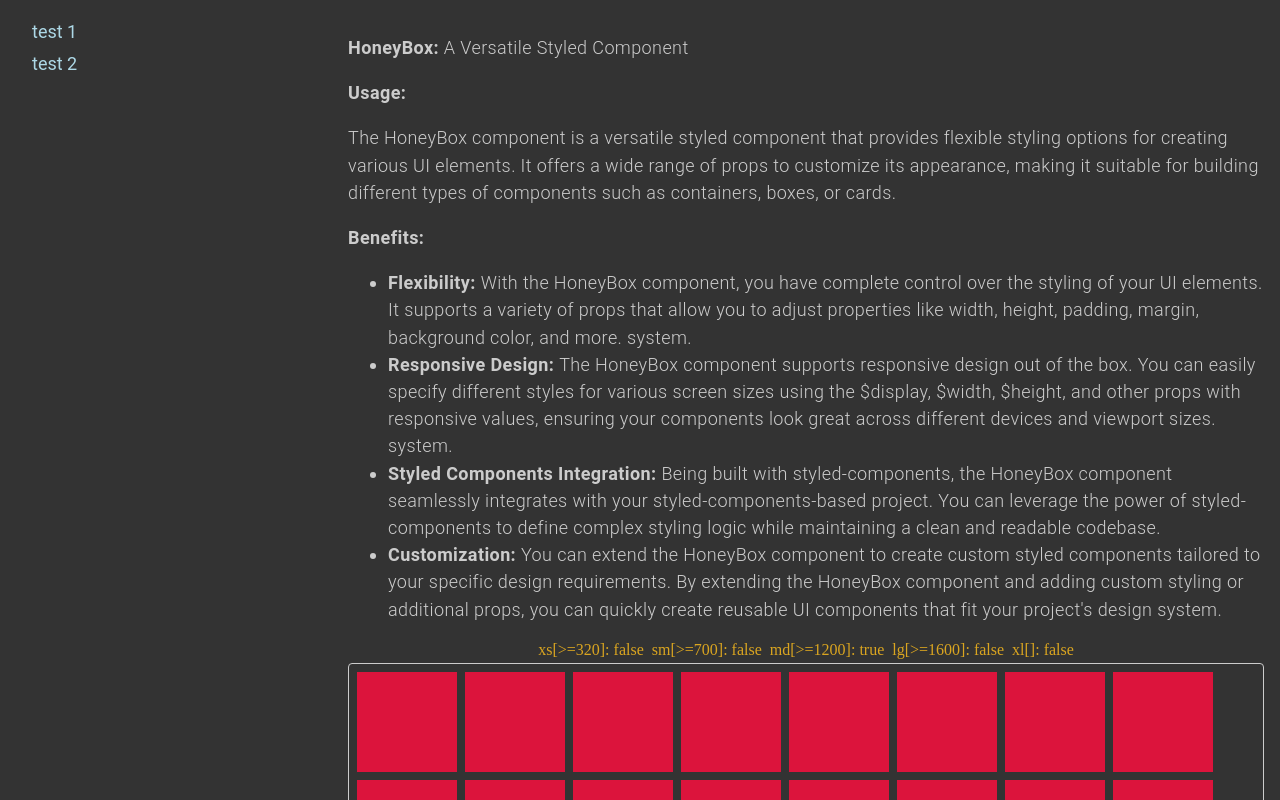
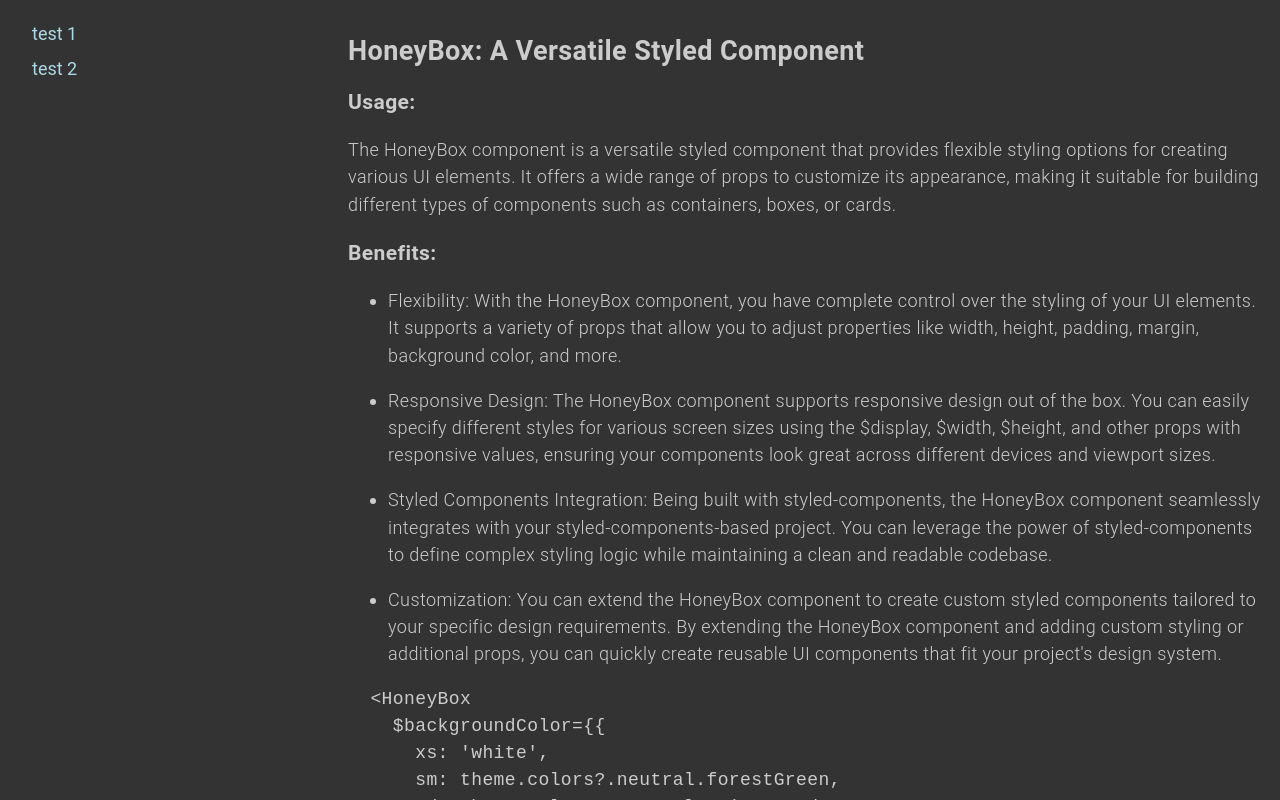
Before and after one commit to Tynik/react-honey-layout, a React app: page / in a window 1280 px wide. Built offline with nearby package versions, Linux system fonts and the light colour scheme; the HTML template or start-up script is replaced by a standard one.

Commit message:
added react-markdown package to write documentation

```diff
--- a/package.json
+++ b/package.json
@@ -37,7 +37,8 @@
     "react": "18.2.0",
     "react-dom": "18.2.0",
     "styled-components": "6.1.8",
-    "csstype": "3.1.3"
+    "csstype": "3.1.3",
+    "react-markdown": "9.0.1"
   },
   "devDependencies": {
     "@testing-library/react": "14.2.1",
--- a/src/docs/App.tsx
+++ b/src/docs/App.tsx
@@ -1,8 +1,9 @@
 import React from 'react';
 import styled, { css, useTheme } from 'styled-components';
+import Markdown from 'react-markdown';
 
 import { HoneyBox } from '../components';
-import { HoneyContainer, Text, Description, DemoContainer } from './components';
+import { HoneyContainer, Text, DemoContainer } from './components';
 
 const SquareHoneyBox = styled(HoneyBox)``;
 
@@ -30,6 +31,58 @@ const ListItem = styled(Text).attrs({
   `}
 `;
 
+const description = `
+## HoneyBox: A Versatile Styled Component
+
+### Usage:
+
+The HoneyBox component is a versatile
+styled component that provides flexible styling options for creating various UI
+elements. It offers a wide range of props to customize its appearance, making it
+suitable for building different types of components such as containers, boxes, or cards.
+
+### Benefits:
+
+* Flexibility: With the HoneyBox component, you have complete control over the
+styling of your UI elements. It supports a variety of props that allow you to adjust
+properties like width, height, padding, margin, background color, and more.
+
+* Responsive Design: The HoneyBox component supports responsive design out of the box. You can easily
+specify different styles for various screen sizes using the $display, $width, $height,
+and other props with responsive values, ensuring your components look great across
+different devices and viewport sizes.
+
+* Styled Components Integration: Being built with styled-components,
+the HoneyBox component seamlessly integrates with your styled-components-based project.
+You can leverage the power of styled-components to define complex styling logic while maintaining a clean and readable codebase.
+
+* Customization: You can extend the HoneyBox component to create custom styled components
+tailored to your specific design requirements. By extending the HoneyBox component and
+adding custom styling or additional props, you can quickly create reusable UI components
+that fit your project's design system.
+
+~~~react-jsx
+  <HoneyBox
+    $backgroundColor={{
+      xs: 'white',
+      sm: theme.colors?.neutral.forestGreen,
+      md: theme.colors?.neutral.crimsonRed,
+    }}
+  />
+~~~
+`;
+
+const MarkdownC = styled(Markdown)`
+  ${({ theme }) => css`
+    font-size: 18px;
+    font-weight: 300;
+    letter-spacing: 0.025rem;
+    line-height: 1.7rem;
+
+    color: ${theme.colors?.neutral.lightGray};
+  `}
+`;
+
 export const App = () => {
   const theme = useTheme();
 
@@ -51,50 +104,7 @@ export const App = () => {
 
       <HoneyBox $display="flex" $height="100%" $flexGrow={1} $overflow="auto">
         <HoneyContainer>
-          <Description>
-            <p>
-              <strong>HoneyBox: </strong>A Versatile Styled Component
-            </p>
-            <p>
-              <strong>Usage:</strong>
-            </p>
-            <p>
-              The HoneyBox component is a versatile styled component that provides flexible styling
-              options for creating various UI elements. It offers a wide range of props to customize
-              its appearance, making it suitable for building different types of components such as
-              containers, boxes, or cards.
-            </p>
-            <p>
-              <strong>Benefits:</strong>
-            </p>
-            <ul>
-              <li>
-                <strong>Flexibility: </strong>With the HoneyBox component, you have complete control
-                over the styling of your UI elements. It supports a variety of props that allow you
-                to adjust properties like width, height, padding, margin, background color, and
-                more. system.
-              </li>
-              <li>
-                <strong>Responsive Design: </strong>The HoneyBox component supports responsive
-                design out of the box. You can easily specify different styles for various screen
-                sizes using the $display, $width, $height, and other props with responsive values,
-                ensuring your components look great across different devices and viewport sizes.
-                system.
-              </li>
-              <li>
-                <strong>Styled Components Integration: </strong>Being built with styled-components,
-                the HoneyBox component seamlessly integrates with your styled-components-based
-                project. You can leverage the power of styled-components to define complex styling
-                logic while maintaining a clean and readable codebase.
-              </li>
-              <li>
-                <strong>Customization: </strong>You can extend the HoneyBox component to create
-                custom styled components tailored to your specific design requirements. By extending
-                the HoneyBox component and adding custom styling or additional props, you can
-                quickly create reusable UI components that fit your project's design system.
-              </li>
-            </ul>
-          </Description>
+          <MarkdownC>{description}</MarkdownC>
 
           <DemoContainer>
             {Array.from(new Array(50)).map((_, index) => (
--- a/src/docs/components/Text.ts
+++ b/src/docs/components/Text.ts
@@ -1,10 +1,5 @@
 import styled, { css } from 'styled-components';
 
 export const Text = styled.span`
-  ${({ theme }) => css`
-    font-family: 'Roboto', sans-serif;
-    font-weight: 400;
-    font-style: normal;
-    line-height: 1rem;
-  `}
+  ${({ theme }) => css``}
 `;
--- a/src/docs/index.tsx
+++ b/src/docs/index.tsx
@@ -20,6 +20,11 @@ const GlobalStyle = createGlobalStyle`
     body {
       margin: 0;
       padding: 0;
+
+      font-family: 'Roboto', sans-serif;
+      font-weight: 400;
+      font-style: normal;
+      line-height: 1.2rem;
     }
 
     html,
--- a/webpack-docs.config.js
+++ b/webpack-docs.config.js
@@ -28,7 +28,8 @@ module.exports = {
     }),
   ],
   devServer: {
-    compress: true,
+    hot: true,
     port: 9000,
+    historyApiFallback: true,
   },
 };
```
Also changed, not shown: 1 other file (tests, documents, lock files or other folders).
